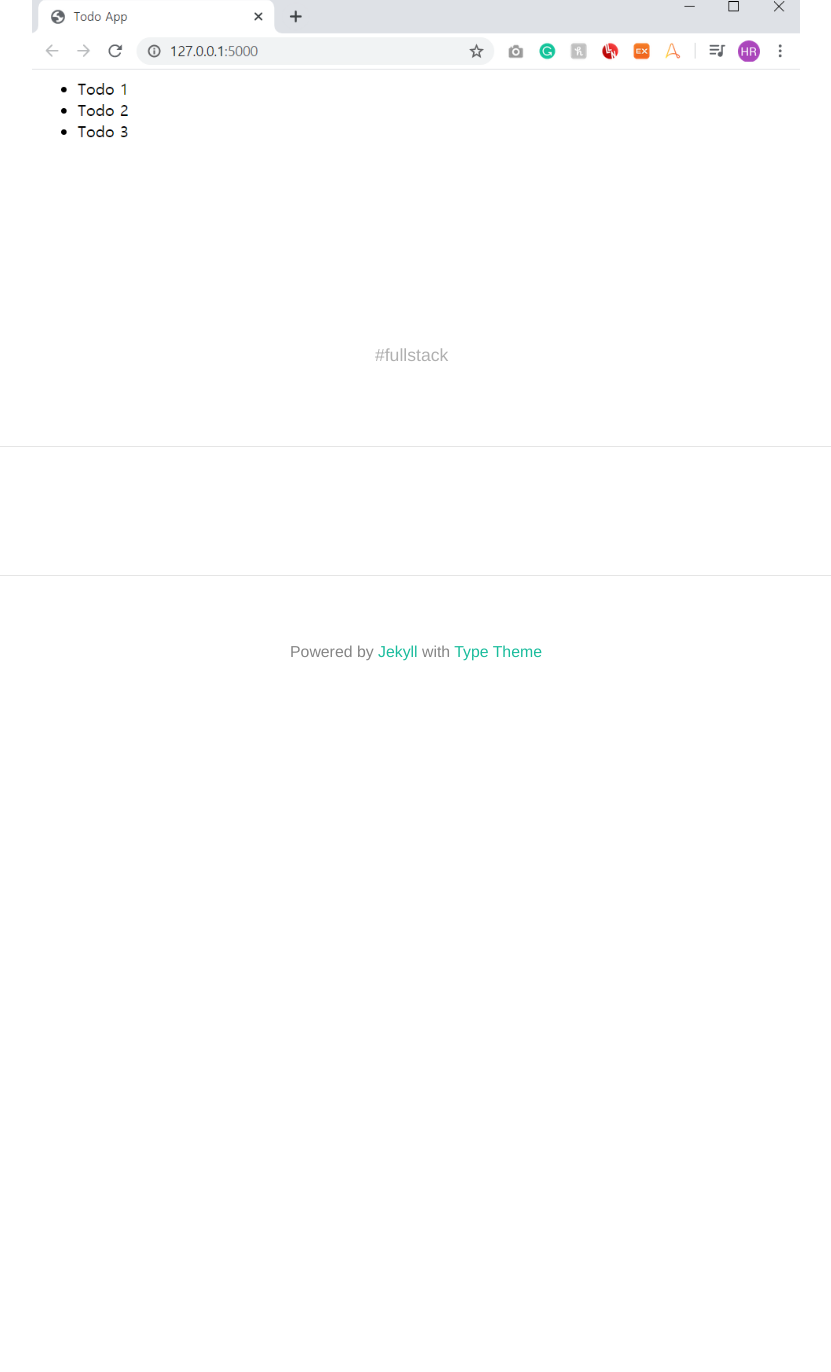
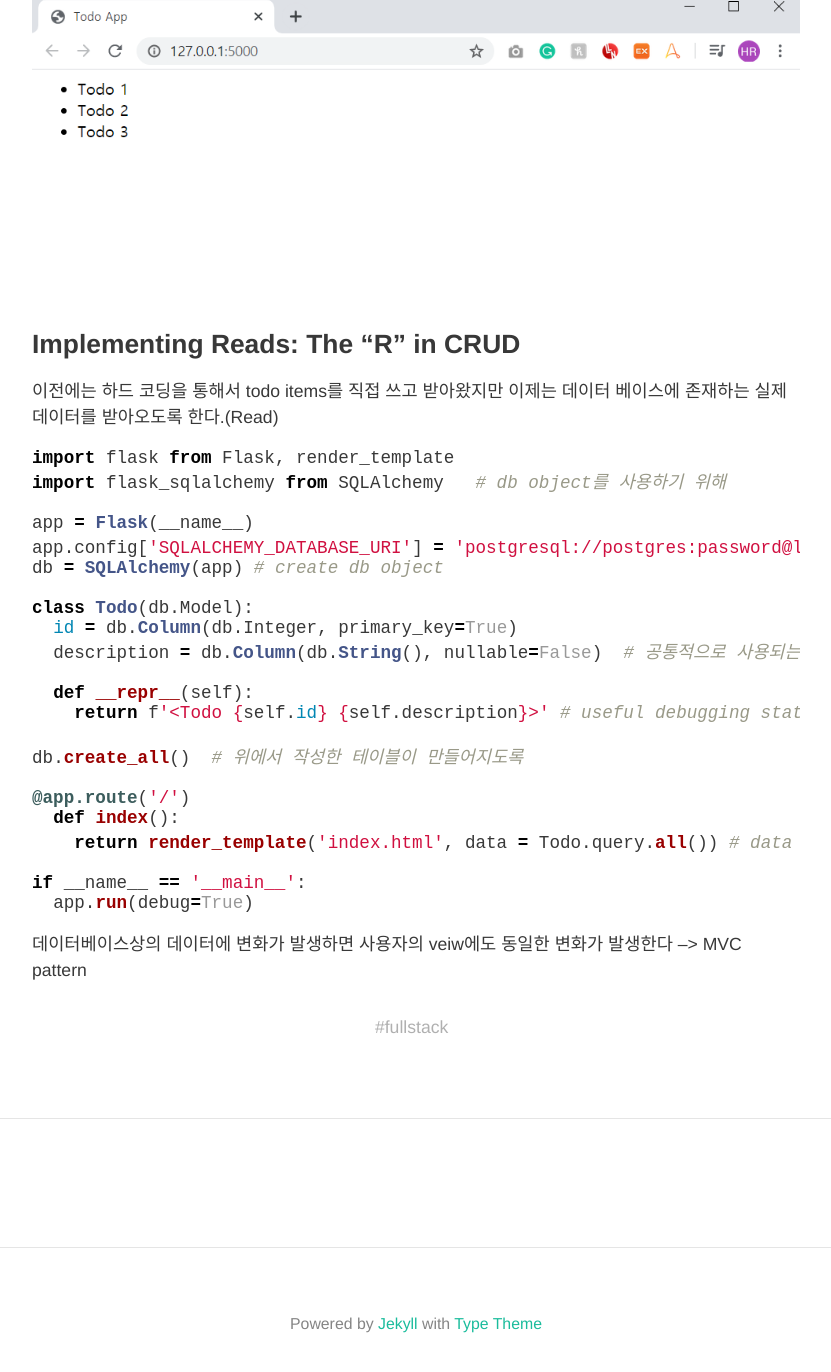
Before and after one commit to HyunlangBan/hyunlangban.github.io, a Jekyll site: the page built from _posts/2020-02-04-fullstack-lession-5.md, in a window 1280 px wide and 1400 px high, scrolled down 1723 px. Shown: the top 1372 px of the window, without its empty margins (224-1055 px from the left). Built offline with Jekyll 4.4.1, drawn with Linux system fonts in a browser that asks for light colours; nearby versions of some CDN libraries; comment, search, counter and statistics services are not loaded; before the commit the page ends 2450 px from its top, so only the background shows below that.

Commit message:
Update 2020-02-04-fullstack-lession-5.md

````diff
--- a/_posts/2020-02-04-fullstack-lession-5.md
+++ b/_posts/2020-02-04-fullstack-lession-5.md
@@ -67,3 +67,33 @@ if name == '__main__':
 
 ### Result
 ![todoapp_result](/img/todoapp_result.png)
+
+
+### Implementing Reads: The "R" in CRUD
+이전에는 하드 코딩을 통해서 todo items를 직접 쓰고 받아왔지만 이제는 데이터 베이스에 존재하는 실제 데이터를 받아오도록 한다.(Read)
+```python
+import flask from Flask, render_template
+import flask_sqlalchemy from SQLAlchemy   # db object를 사용하기 위해
+
+app = Flask(__name__)
+app.config['SQLALCHEMY_DATABASE_URI'] = 'postgresql://postgres:password@loaclhost:5432/todoapp'  # db와 flask를 연결함. SQLAlchemy는 db를 직접 생성해주지 않기 때문에 postgres의 createdb command line tool 사용
+db = SQLAlchemy(app) # create db object
+
+class Todo(db.Model):
+  id = db.Column(db.Integer, primary_key=True)
+  description = db.Column(db.String(), nullable=False)  # 공통적으로 사용되는 에트리뷰트, 하지만 중복될 가능성이 있으므로(non-unique) 기본키는 될 수 없다.
+
+  def __repr__(self):
+    return f'<Todo {self.id} {self.description}>' # useful debugging statements when we print these objects
+
+db.create_all()  # 위에서 작성한 테이블이 만들어지도록
+
+@app.route('/')
+  def index():
+    return render_template('index.html', data = Todo.query.all()) # data --> todoapp db의 Todo 테이블에서 가져옴
+
+if __name__ == '__main__':
+  app.run(debug=True)
+```
+
+데이터베이스상의 데이터에 변화가 발생하면 사용자의 veiw에도 동일한 변화가 발생한다 --> MVC pattern
````
